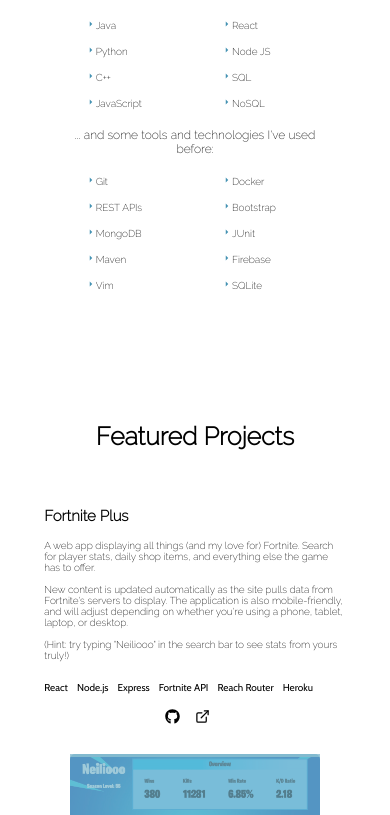
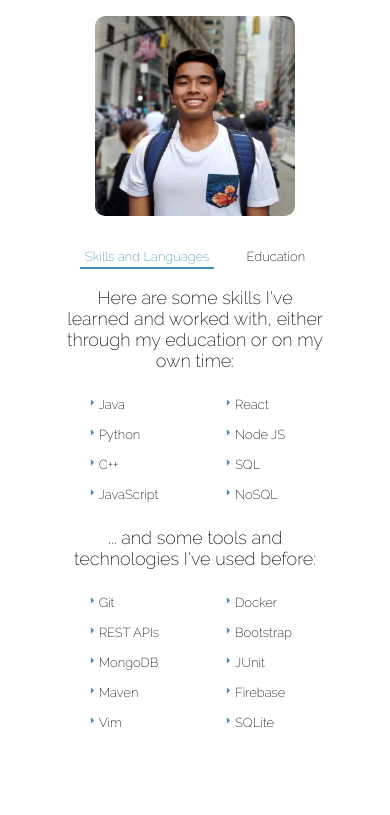
Before and after one commit to neiltengbumroong/portfolio-v2, a React (Create React App) app: page / in a window 390 px wide. Shown: the part 1424-2239 px from the top of the page. Built offline with nearby package versions, Linux system fonts and the light colour scheme.

Commit message:
fixed font sizes for mobile

```diff
--- a/src/Portfolio.js
+++ b/src/Portfolio.js
@@ -43,8 +43,6 @@
           <a href="https://fortnite-plus.herokuapp.com/" target="_blank" rel="noopener noreferrer">
             <div className="image-div image-div-1"></div>
           </a>
-
-
         </div>
         <div className="project-row">
           <a href="https://triton-exchange.netlify.app/" target="_blank" rel="noopener noreferrer">
--- a/src/css/about.css
+++ b/src/css/about.css
@@ -5,17 +5,17 @@
     width: 100%;
   }
   p.about-text-header {
-    font-size: 16px;
+    font-size: 25px;
   }
 
   p.about-text-description,
   div.skills-row-header {
-    font-size: 12px;
+    font-size: 18px;
   }
 
   img.about-pic {
-    height: 150px;
-    width: 150px;
+    height: 200px;
+    width: 200px;
     margin: 10% auto;
   }
 
@@ -26,7 +26,7 @@
   button.extras-button,
   button.extras-button-active,
   p.skill-item  {
-    font-size: 10px;
+    font-size: 13px;
   }
 
   div.skills-row {
--- a/src/css/contact.css
+++ b/src/css/contact.css
@@ -9,6 +9,7 @@
 
   div.contact-wrapper {
     margin: auto;
+    min-height: 75vh;
   }
 }
 
--- a/src/css/footer.css
+++ b/src/css/footer.css
@@ -1,6 +1,10 @@
 @media screen and (max-width: 800px) {
   div.footer-wrapper {
     font-size: 13px;
+  }
+
+  a.social-link {
+    padding: 5%;
   }
 }
 
@@ -17,7 +21,7 @@
 }
 
 .social-icon {
-  padding: 1%;
+  padding: 3%;
 }
 
 .social-icon:hover {
--- a/src/css/portfolio.css
+++ b/src/css/portfolio.css
@@ -1,6 +1,6 @@
 @media screen and (max-width: 800px) {
   div.projects-header {
-    font-size: 25px;
+    font-size: 30px;
     padding-bottom: 5%;
   }
 
@@ -9,14 +9,17 @@
   }
 
   p.project-header {
-    font-size: 15px;
+    font-size: 25px;
     font-weight: 900;
     text-align: left;
   }
 
-  p.project-text,
+  p.project-text {
+    font-size: 15px;
+  }
+
   div.languages-row {
-    font-size: 10px;
+    font-size: 15px;
   }
 
   div.icons-row {
@@ -74,10 +77,7 @@
 
 .project-margin-wrapper {
   margin-top: 5%;
-  padding-top: 3%;
-  padding-left: 8%;
-  padding-right: 8%;
-  padding-bottom: 15%;
+  padding: 3% 8% 15%;
 }
 
 .project-header {
@@ -102,14 +102,18 @@
 }
 
 .languages-row {
-  padding-top: 3%;
   font-size: 15px;
   text-align: left;
   font-family: cabin;
+  display: flex;
+  flex-wrap: wrap;
+  padding-right: 3%;
+  padding-top: 3%;
 }
 
 .language-span {
   padding-right: 3%;
+  padding-top: 1%;
 }
 
 .icons-row {
```
